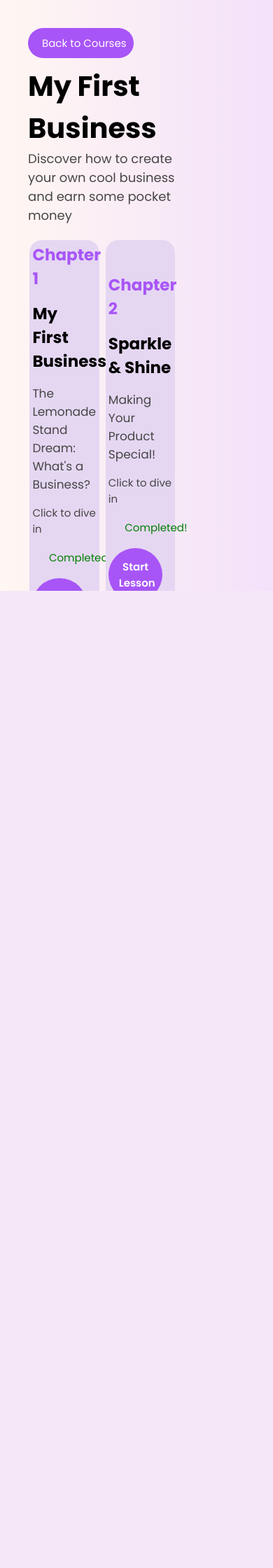
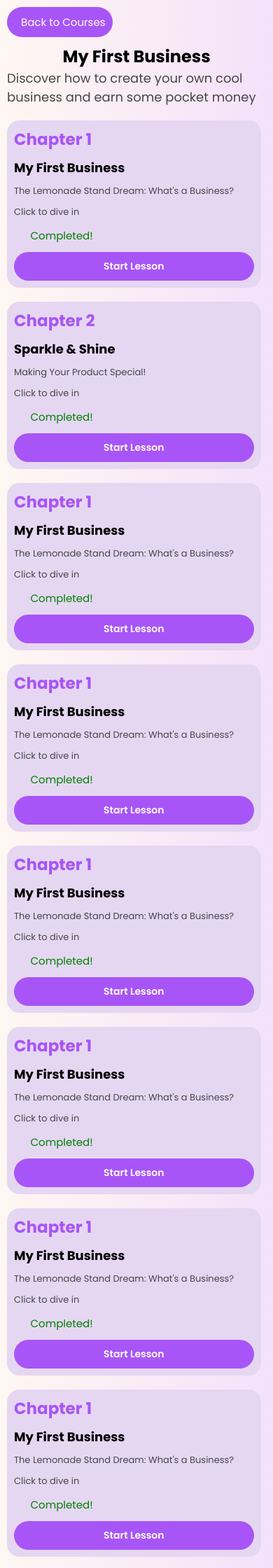
Before and after one commit to leadwarecompany-bit/Bizkids, a PHP site: page /courses.html in a window 390 px wide. Shown: the top 2240 px of the page at 70% size. Before the commit the page ends 844 px from the top, so only its background shows below. Run offline with PHP 8.4, Linux system fonts and the light colour scheme; some libraries are stand-ins or nearby versions; some web fonts are replaced.

Commit message:
xgfbvbxvbxcvbx

```diff
--- a/css/design.css
+++ b/css/design.css
@@ -1409,6 +1409,7 @@ body{
     display: flex;
 }
 /* styling hamburger menu done */
+
 /* styling modal  */
 /* modal base */
 .modals-overlay {
@@ -2118,10 +2119,121 @@ body{
     .navbar-menu-section{
         display: none;
     }
-    .courses{
-
-    }
-
+    /* dashboard and courses mobile styles */
+    .dashboard-cont,
+    .courses-cont,
+    .portfolios-cont,
+    .course-cont,
+    .main-course-cont {
+        flex-direction: column;
+        height: auto;
+        min-height: 100vh;
+    }
+    .dashboard,
+    .courses-section,
+    .portfolio-section,
+    .course-section,
+    .course-explanation-section {
+        width: 100%;
+        padding: 10px;
+        height: auto;
+        min-height: 100vh;
+        overflow-y: visible;
+    }
+    .main-body {
+        width: 100%;
+        padding: 10px;
+        height: auto;
+        overflow: visible;
+    }
+    .dashboard-welcome-text,
+    .courses-header,
+    .portfolio-header,
+    .course-header {
+        font-size: 24px;
+        text-align: center;
+    }
+    .dashboard-profile-picture-cont {
+        width: 80px;
+        height: 80px;
+        font-size: 36px;
+        padding: 10px !important;
+    }
+    .dashboard-profile-text {
+        font-size: 16px;
+    }
+    .dashboard-status-section {
+        padding: 15px;
+        gap: 15px !important;
+    }
+    .dashboard-status-section-writeup-header {
+        font-size: 18px;
+    }
+    .dashboard-progress-bar {
+        height: 18px;
+    }
+    .dashboard-progress-bar-writeup {
+        font-size: 13px;
+    }
+    .dashboard-progress-level {
+        font-size: 13px;
+    }
+    .courses,
+    .portfolios,
+    .sub-courses {
+        flex-direction: column;
+        gap: 10px;
+        width: 100%;
+    }
+    .course,
+    .portfolio,
+    .individual-sub-course {
+        width: 98%;
+        margin: 0 0 10px 0;
+        padding: 10px;
+        gap: 10px;
+    }
+    .course-title,
+    .portfolio-title,
+    .sub-course-title {
+        font-size: 18px;
+    }
+    .course-details,
+    .portfolio-details,
+    .sub-course-details {
+        font-size: 13px;
+    }
+    .course-button,
+    .portfolio-button,
+    .sub-course-button {
+        width: 100%;
+        padding: 10px;
+        font-size: 14px;
+    }
+    .course-lesson,
+    .portfolio-sub-title,
+    .course-extra-details {
+        font-size: 13px;
+    }
+    .navbar-menu-section {
+        display: none !important;
+    }
+}
+.main-hamburger-menu{
+    position: fixed;
+    top: 0;
+    left: 0;
+    width: 60%;
+    height: 100vh;
+    background-color: white;
+    box-shadow: 2px 0 8px rgba(0,0,0,0.1);
+    transform: translateX(-100%);
+    transition: transform 0.3s ease;
+    z-index: 10000;
+    display: flex;
+    flex-direction: column;
+    padding: 20px;
+    gap: 20px;
 }
 
 
--- a/dashboard.html
+++ b/dashboard.html
@@ -13,6 +13,7 @@
 <body class="main-page">
     <div class="dashboard-cont">
         <div class="dashboard">
+
             <div class="navbar-menu-section">
                 <div class="navbar-menu">
                     <div class="navbar-menu-logo">
```
Also changed, not shown: javascript/functions.js (line endings or trailing spaces).
